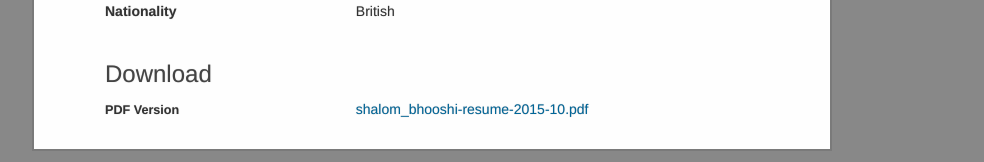
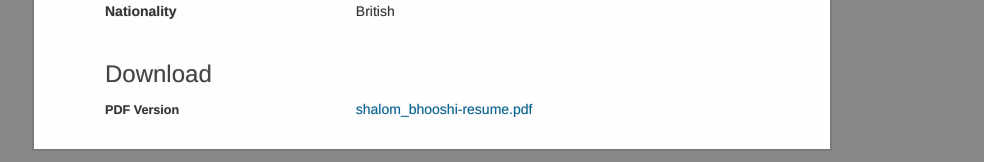
Before and after one commit to shalomb/shalomb, a Jekyll site: the page built from cv/cv.md, in a window 1280 px wide and 900 px high, scrolled down 1742 px. Shown: the part 735-897 px from the top of the window, without its empty margins (208-1192 px from the left). Built offline with Jekyll 4.4.1, drawn with Linux system fonts in a browser that asks for light colours; nearby versions of some CDN libraries; our own code applies the rules of GitHub Pages for plain Markdown files.

Commit message:
Set relative link for PDF

```diff
--- a/cv/cv.md
+++ b/cv/cv.md
@@ -184,4 +184,4 @@
 ### Download
 
 **PDF Version**
-  : [shalom_bhooshi-resume-2015-10.pdf](http://shalomb.github.io/cv/cv.pdf)
+  : [shalom_bhooshi-resume.pdf](cv.pdf)
```
